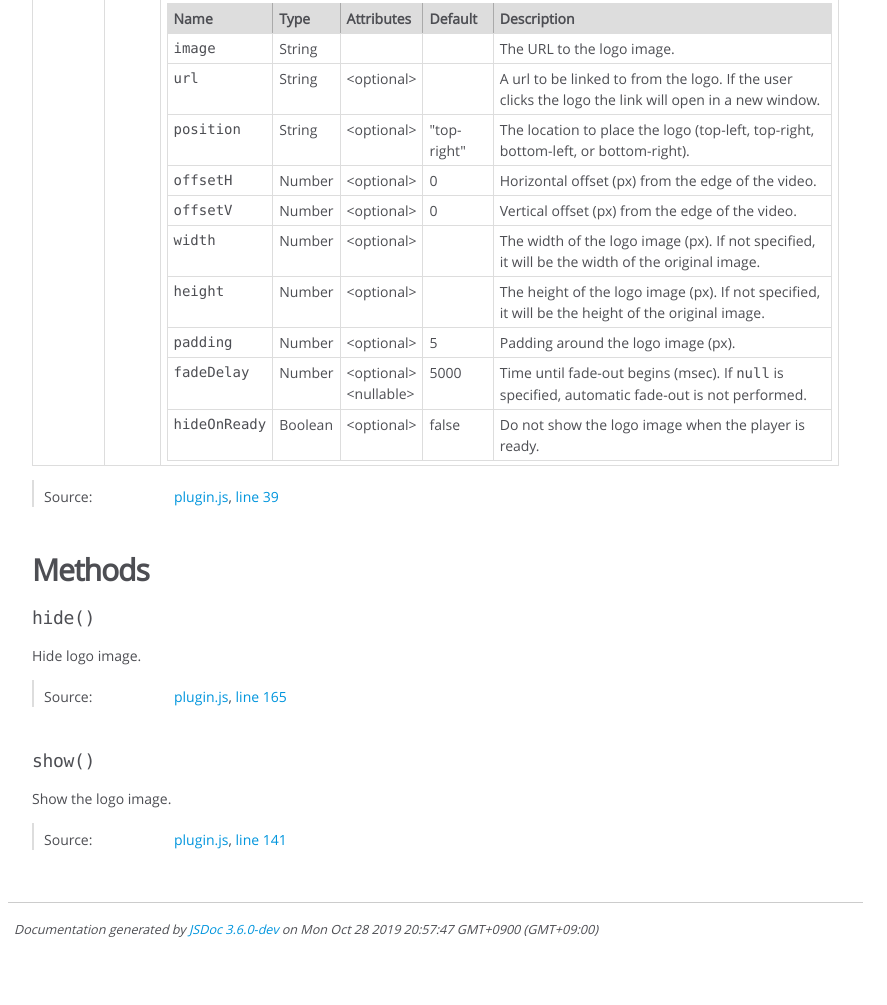
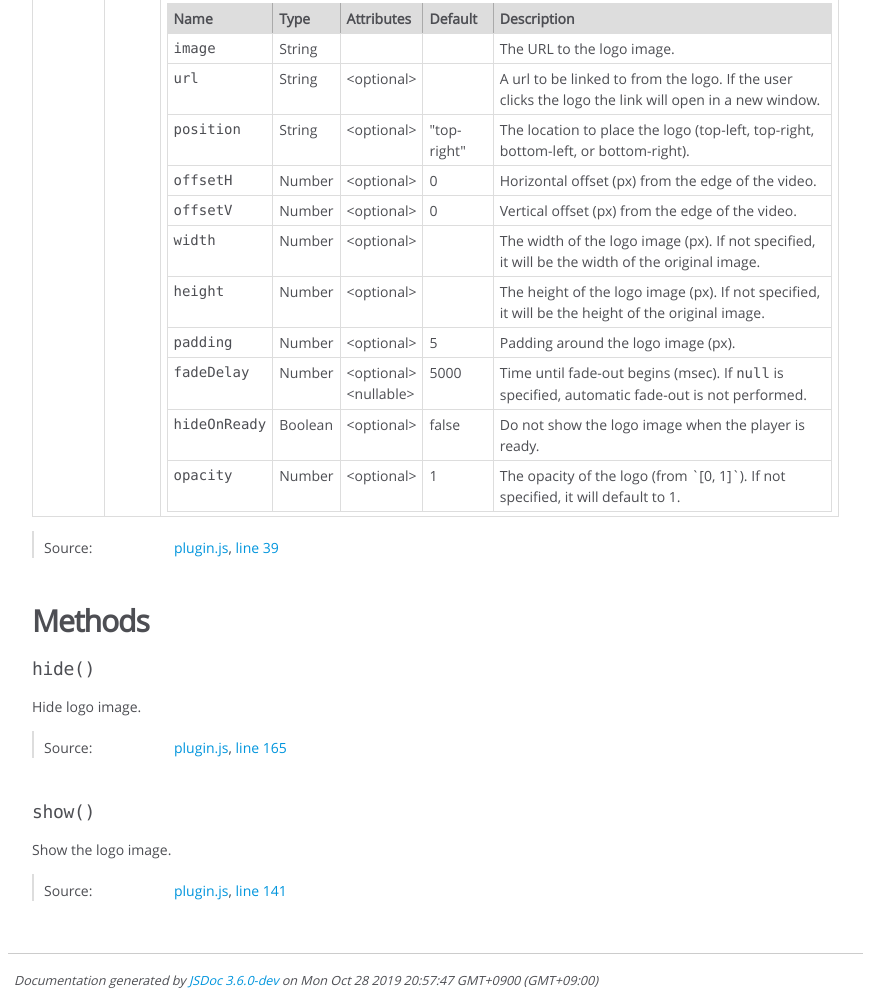
Before and after one commit to tapioca24/videojs-logo, a website: page docs/api/Logo.html in a window 1280 px wide. Shown: the part 514-1519 px from the top of the page, without its empty margins (0-887 px from the left). Before the commit the page ends 1468 px from the top, so only its background shows below. Drawn offline with Linux system fonts and the light colour scheme.

Commit message:
doc:Update the docs to reflect new opacity option

```diff
--- a/docs/api/Logo.html
+++ b/docs/api/Logo.html
@@ -537,6 +537,44 @@
         </tr>
 
 
+        <tr>
+
+            <td class="name"><code>opacity</code></td>
+
+
+        <td class="type">
+
+
+<span class="param-type">Number</span>
+
+
+
+        </td>
+
+
+            <td class="attributes">
+
+                &lt;optional><br>
+
+
+
+
+
+            </td>
+
+
+
+            <td class="default">
+
+                1
+
+            </td>
+
+
+        <td class="description last"><p>The opacity of the logo (from `[0, 1]`). If not specified, it will default to 1.</p></td>
+    </tr>
+
+
     </tbody>
 </table>
 
```
Also changed, not shown: docs/api/plugin.js.html (+8 -2 lines).
